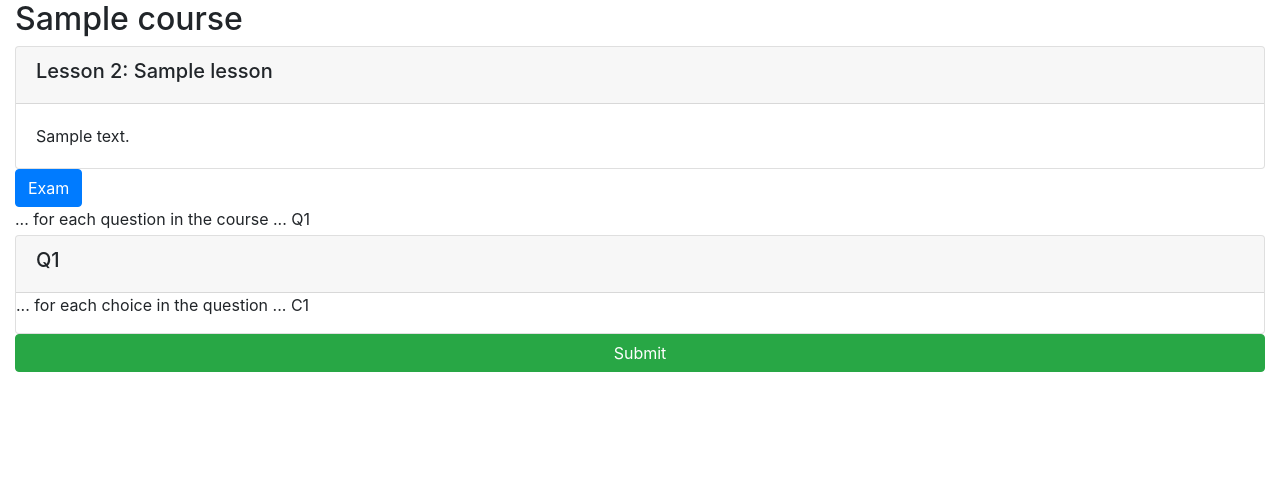
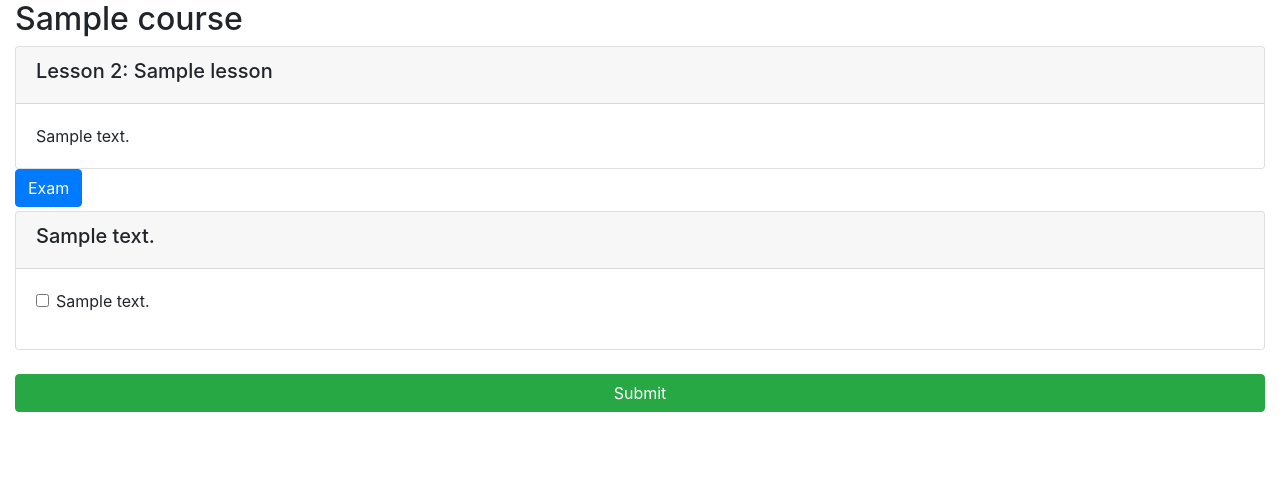
Before and after one commit to RaviNikkam/CourseAssesment, a Django app: page /onlinecourse/1/ in a window 1280 px wide, after a click on "Exam". Shown: the part 56-539 px from the top of the page. Run offline with Django 3.2, Linux system fonts and the light colour scheme; a user stored in the database is signed in; tables that the repository leaves empty hold one stand-in row (values such as "Sample post"); some libraries are stand-ins or nearby versions.

Commit message:
Fixed questions and choices issue

```diff
--- a/onlinecourse/models.py
+++ b/onlinecourse/models.py
@@ -135,5 +135,5 @@ class Choice(models.Model):
 # One choice could belong to multiple submissions
 class Submission(models.Model):
     enrollment_id = models.ForeignKey(Enrollment, on_delete=models.CASCADE)
-    chocies = models.ManyToManyField(Choice)
+    choices = models.ManyToManyField(Choice)
     #Other fields and methods you would like to design
--- a/onlinecourse/templates/onlinecourse/course_detail_bootstrap.html
+++ b/onlinecourse/templates/onlinecourse/course_detail_bootstrap.html
@@ -78,15 +78,16 @@
             -->
 
             <!-- A choice submission form example -->
-            <form id="questionform" action="point to a submit view" method="post">
-                        ... for each question in the course ... Q1
-                        {% for question in course.lesson_set.all %}
+            <form id="questionform" action="submit/" method="post">
+                <!--... for each question in the course ...-->
+                {% for lesson in course.lesson_set.all %}
+                {% for question in lesson.question_set.all %}
                 <div class="card mt-1">
-                            <div class="card-header"><h5>Q1 {{question.question_text}}</h5></div>
+                    <div class="card-header"><h5>{{ question.question_text}}</h5></div>
                     {% csrf_token %}
-                            <div class="form-group">
-                               ... for each choice in the question ... C1
-                               {% for choice in question.all %}
+                    <div class="form-group"  style='padding: 20px;'>
+                        <!--... for each choice in the question ...-->
+                        {% for choice in question.choice_set.all %}
                         <div class="form-check">
                             <label class="form-check-label">
                                 <input type="checkbox" name="choice_{{choice.id}}"
@@ -98,7 +99,10 @@
                     </div>
                 </div>
                 {% endfor %}
+                {% endfor %}
+                <br>
                 <input class="btn btn-success btn-block" type="submit" value="Submit">
+                <br><br><br>
             </form>
             </div>
             <!--Check here to see more details Bootstrap checkbox
```
Also changed, not shown: db.sqlite3, onlinecourse/migrations/0002_auto_20210721_1312.py (added). Lines whose indentation alone changed are shown as unchanged.
